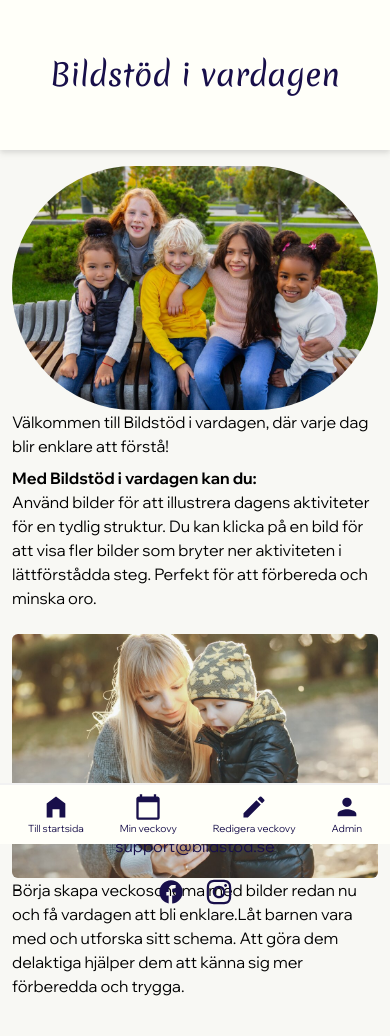
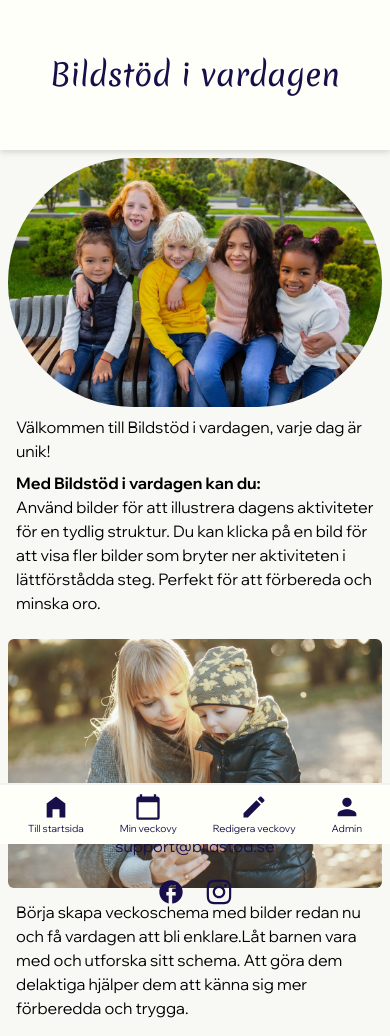
Before and after one commit to QueAnkan/graduation-project, a React (Vite) app: page / in a window 390 px wide. Before the commit the page ends 1006 px from the top, so only its background shows below. Built offline with nearby package versions, Linux system fonts and the light colour scheme.

Commit message:
fixed landingpage with responsive design, had to fix footer

```diff
--- a/src/routes/LandingPage.jsx
+++ b/src/routes/LandingPage.jsx
@@ -4,28 +4,26 @@ import adultChild from '../assets/adultandchild.jpg'
 const LandingPage = () => {
 
 	return (
-		<section className='flex flex-col'>
-				<div className='mt-2 mx-1 p-2 md:grid-rows-2'>
-					<div className='flex'>
+		<section className='flex flex-col min-h-screen sm:justify-start lg:justify-center'>
+				<div className='m-2 sm:grid sm:grid-cols-2 gap-10 items-center sm:mt-12'>
 						<img
 							src={fiveKids}
 							alt="Five children of different nationalities are sitting on a bench"
-							className='rounded-full max-w-full h-auto sm:w-3/4 md:w-1/2 lg:w-1/3'
+							className='rounded-full w-full h-auto max-w-md mx-auto sm:w-full md:w-3/4 lg:w-full'
 							/>
-					</div>
-					<article className='max-w-sm'>
-					<h1> Välkommen till Bildstöd i vardagen, där varje dag blir enklare att förstå!</h1>
+					<article className='m-2 max-w-md flex-col items-center '>
+					<h1> Välkommen till Bildstöd i vardagen, varje dag är unik! </h1>
 					<h2 className='font-bold mt-2'>Med Bildstöd i vardagen kan du:</h2>
 					<p>Använd bilder för att illustrera dagens aktiviteter för en tydlig struktur. Du kan klicka på en bild för att visa fler bilder som bryter ner aktiviteten i lättförstådda steg. Perfekt för att förbereda och minska oro. </p>
 					</article>
 				</div>
-				<div className='mt-2 mx-1 p-2'>
+				<div className='m-2 grid sm:grid-cols-2 gap-1 items-center sm:mt-10'>
 					<img
 						src={adultChild}
 						alt="Female adult and a child sitting together and look at a mobilephone"
-						className='rounded-md sm:w-3/4 md:w-1/2 lg:w-1/3'/>
-					<article className='max-w-sm'>
-						<p>Börja skapa veckoschema med bilder redan nu och få vardagen att bli enklare.Låt barnen vara med och utforska sitt schema. Att göra dem delaktiga hjälper dem att känna sig mer förberedda och trygga.  </p>
+						className='rounded-md w-full h-auto max-w-md mx-auto sm:order-last sm:max-w-full md:w-3/4 lg:w-full'/>
+					<article className='max-w-md sm:order-first md:flex justify-center items-center md:items-center mx-auto'>
+						<p className='p-2'>Börja skapa veckoschema med bilder redan nu och få vardagen att bli enklare.Låt barnen vara med och utforska sitt schema. Att göra dem delaktiga hjälper dem att känna sig mer förberedda och trygga.  </p>
 					</article>
 				</div>
 		</section>
@@ -34,5 +32,3 @@ const LandingPage = () => {
 
 
 export default LandingPage
-
-/**/
```
